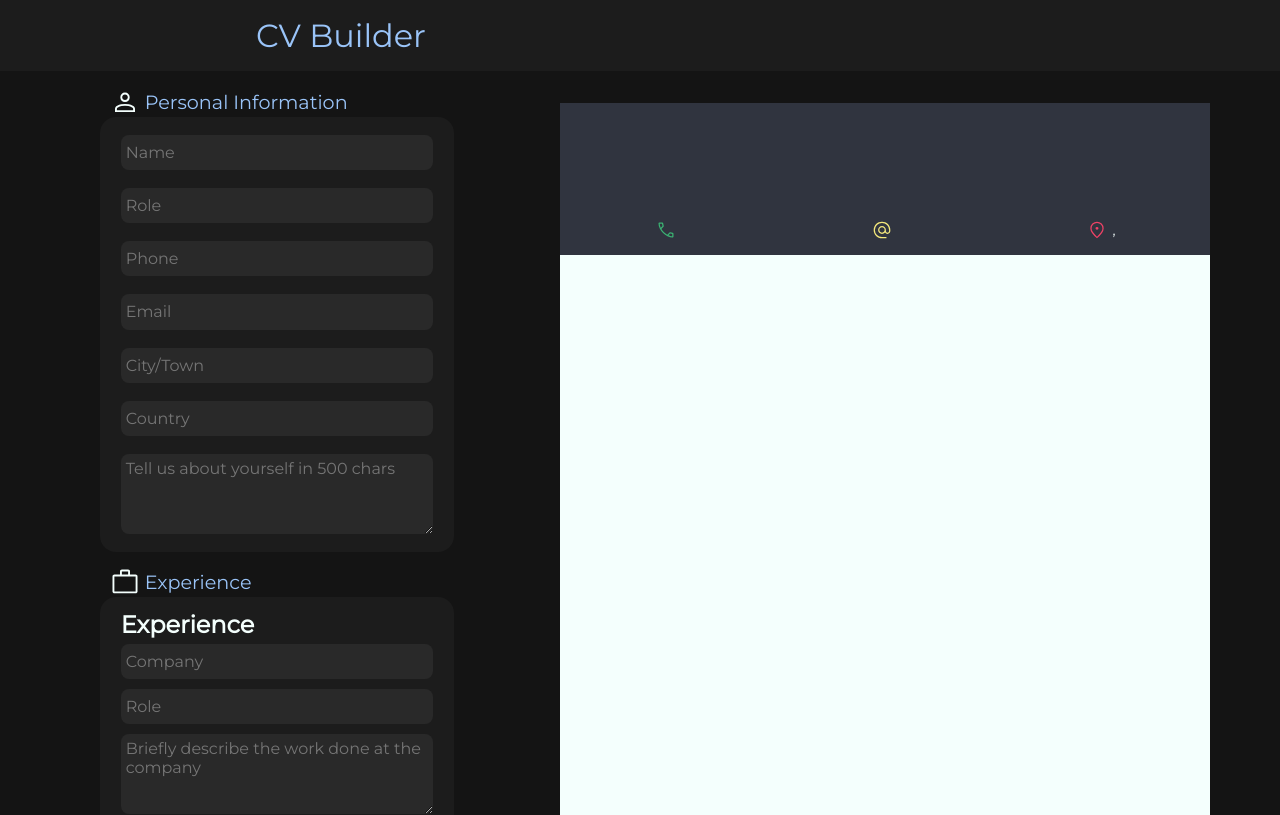
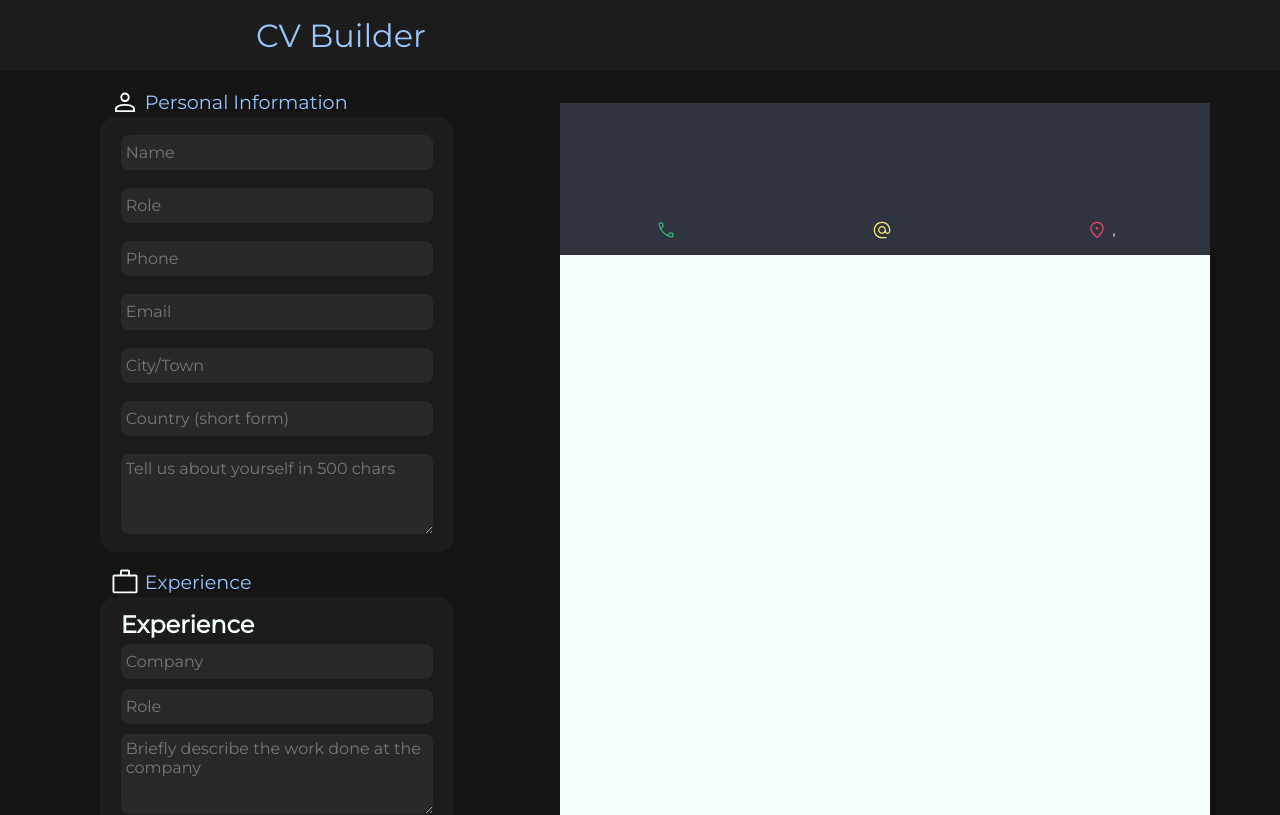
Before and after one commit to MickFrog/cv-creator, a React (Create React App) app: page / in a window 1280 px wide. Shown: the top 815 px of the page. Built offline with nearby package versions, Linux system fonts and the light colour scheme; the HTML template or start-up script is replaced by a standard one.

Commit message:
Fix shared name and role input

```diff
--- a/src/components/form/formComponents/FormInput.js
+++ b/src/components/form/formComponents/FormInput.js
@@ -1,6 +1,5 @@
 import React, { Component } from "react";
 import './FormInput.css'
-import uniqid from 'uniqid';
 
 class FormInput extends Component {
     // eslint-disable-next-line no-useless-constructor
--- a/src/components/form/formComponents/UserInfoForm.js
+++ b/src/components/form/formComponents/UserInfoForm.js
@@ -20,7 +20,7 @@ class UserInfoForm extends Component {
                     <FormInput inputName="Phone" infoHandler={this.props.infoHandler} dataName="userPhone"/>
                     <FormInput inputName="Email" infoHandler={this.props.infoHandler} dataName="userEmail"/>
                     <FormInput inputName="City/Town" infoHandler={this.props.infoHandler} dataName="userCity"/>
-                    <FormInput inputName="Country" infoHandler={this.props.infoHandler} dataName="userCountry"/>
+                    <FormInput inputName="Country (short form)" infoHandler={this.props.infoHandler} dataName="userCountry"/>
                     <FormTextArea characters={500} placeText="Tell us about yourself in 500 chars" />
                 </form>
             </div>
--- a/src/components/preview/previewComponents/UserInfoPrev.js
+++ b/src/components/preview/previewComponents/UserInfoPrev.js
@@ -16,7 +16,7 @@ class UserInfoPrev extends Component {
         return(
             <div className="infoPrev">
                 <div className="user-name">{this.props.userName}</div>
-                <div className="user-role">{this.props.userName}</div>
+                <div className="user-role">{this.props.userRole}</div>
                 <ContactComp logo={callLogo} contactText={this.props.userPhone} />
                 <ContactComp logo={emailLogo} contactText={this.props.userEmail} />
                 <ContactComp logo={locationLogo} contactText={`${this.props.userCity}, ${this.props.userCountry}`} />
```
